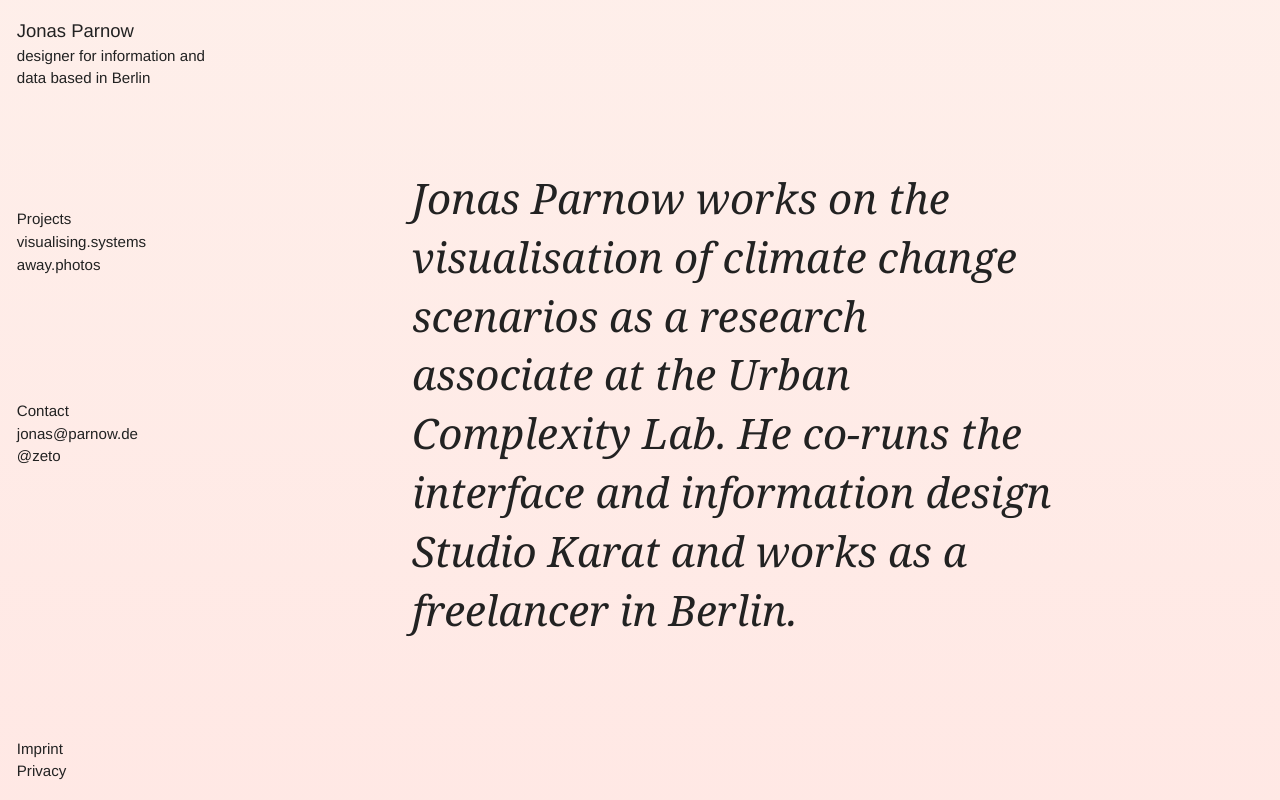
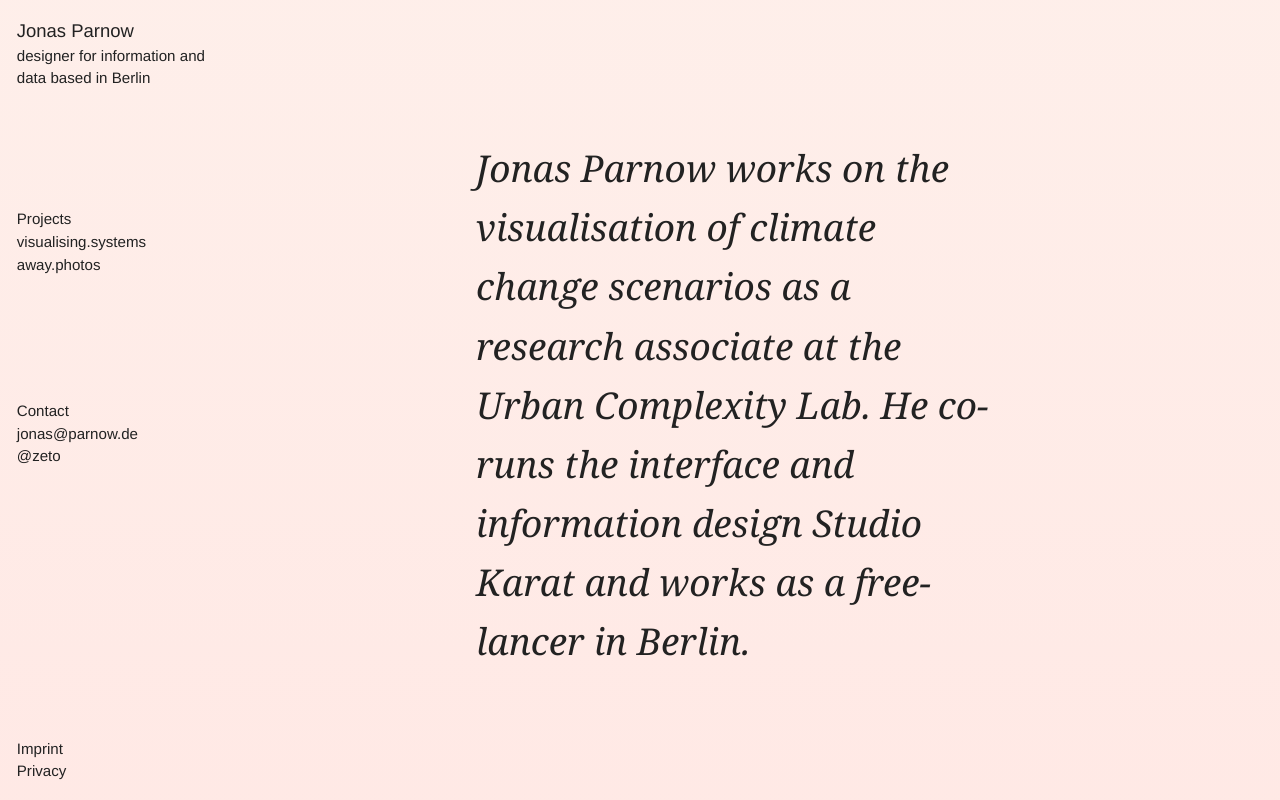
Before and after one commit to kimalbrecht/jonasparnow.com, a Nuxt app: page / in a window 1280 px wide. Shown: the top 800 px of the page. Built offline with nearby package versions, Linux system fonts and the light colour scheme; a web font is replaced by a local one.

Commit message:
mobile refine

```diff
--- a/assets/style/layout.scss
+++ b/assets/style/layout.scss
@@ -122,13 +122,13 @@ html {
 
   @include media-query($on-tablet-landscape) {
     & {
-      width: calc(80vw - 250px);
+      width: calc(75vw - 250px);
     }
   }
 
   @include media-query($on-laptop) {
     & {
-      width: calc(70vw - 250px);
+      width: calc(60vw - 250px);
     }
   }
 }
--- a/assets/style/typography.scss
+++ b/assets/style/typography.scss
@@ -29,7 +29,8 @@ h3 {
 
   @include media-query($on-laptop) {
     & {
-      font-size: 2.5rem;
+      font-size: 2.2rem;
+      line-height: 1.6;
 
       a {
         text-decoration: none;
```
